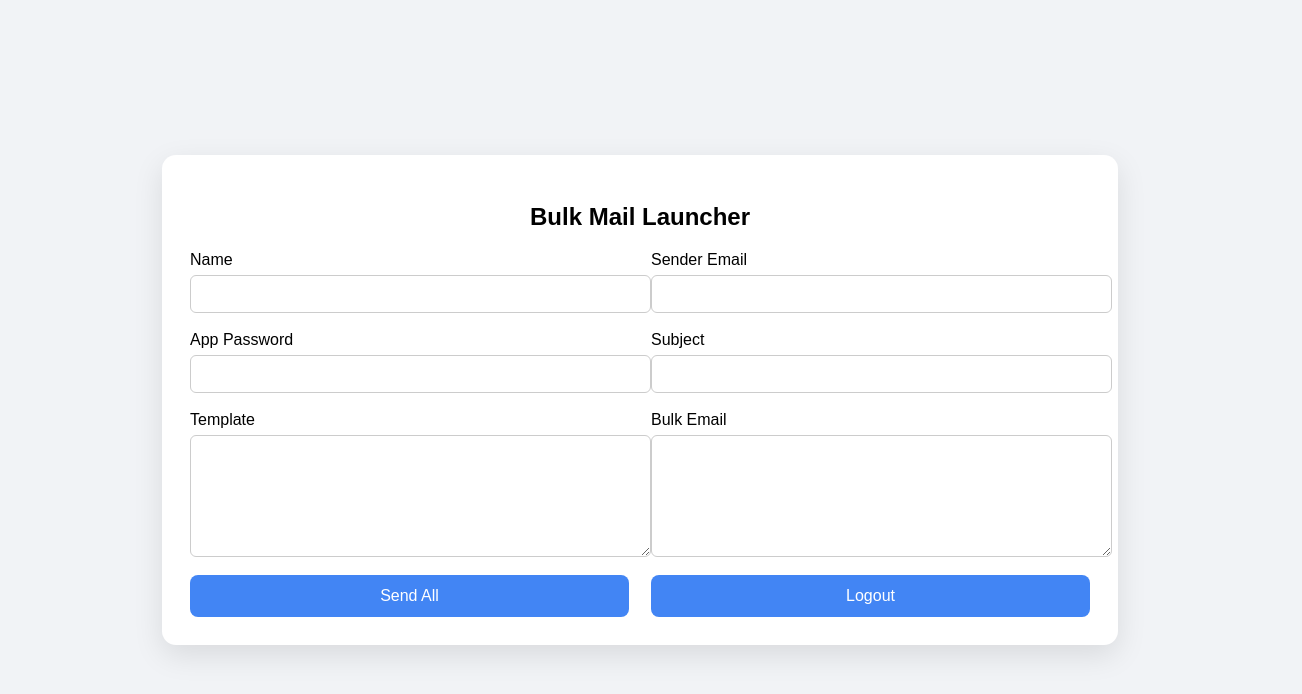
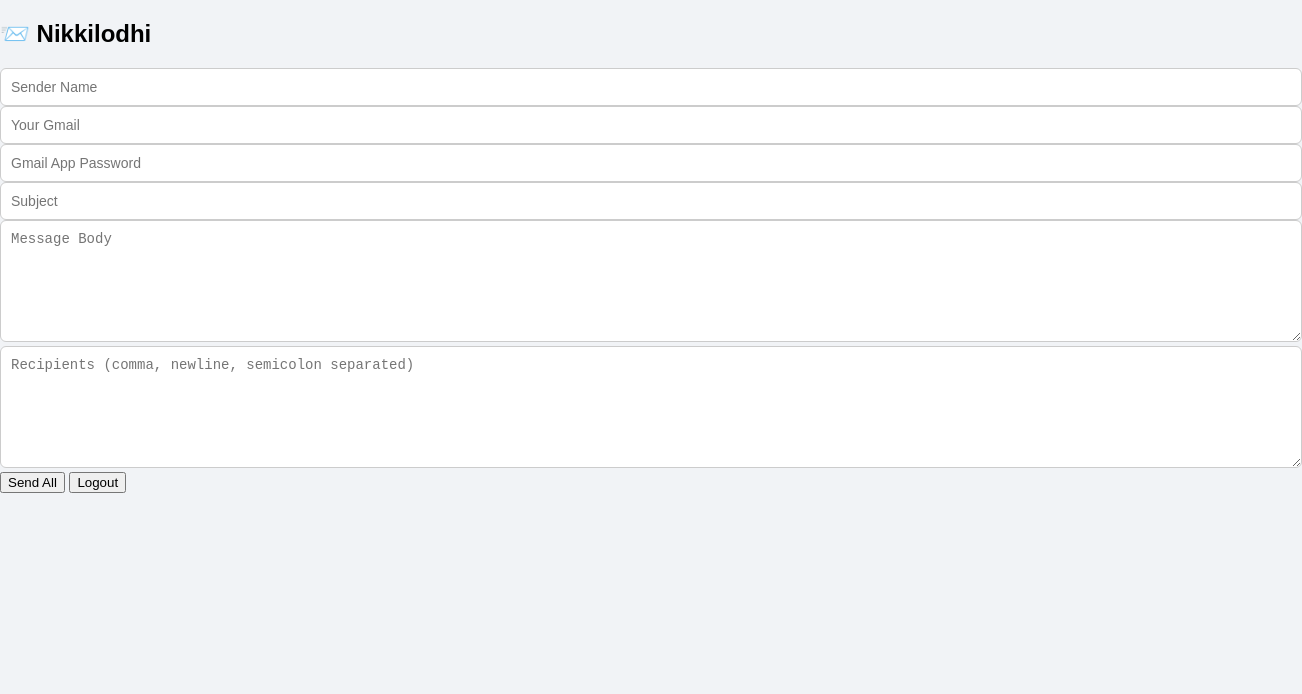
Before and after one commit to rnfyatendra-lab/Montimahur, a website: page public/launcher.html in a window 1280 px wide. Shown: the whole page, 1302 px wide, since content can reach past the window. Drawn offline with Linux system fonts and the light colour scheme.

Commit message:
Update launcher.html

```diff
--- a/public/launcher.html
+++ b/public/launcher.html
@@ -1,51 +1,32 @@
 <!DOCTYPE html>
 <html lang="en">
 <head>
-  <meta charset="UTF-8" />
-  <meta name="viewport" content="width=device-width,initial-scale=1.0" />
-  <title>Bulk Mail Launcher</title>
-  <link rel="stylesheet" href="style.css" />
+  <meta charset="UTF-8">
+  <title>Nikkilodhi - Bulk Mailer</title>
+  <link rel="stylesheet" href="style.css">
 </head>
 <body>
-  <div class="landscape-shell">
-    <div class="landscape-card">
-      <h2 class="landscape-title">Bulk Mail Launcher</h2>
-
-      <form id="mailForm" class="landscape-grid">
-        <div class="form-group">
-          <label for="senderName">Name</label>
-          <input type="text" id="senderName" name="senderName" required />
-        </div>
-        <div class="form-group">
-          <label for="senderEmail">Sender Email</label>
-          <input type="email" id="senderEmail" name="senderEmail" required />
-        </div>
-        <div class="form-group">
-          <label for="appPassword">App Password</label>
-          <input type="password" id="appPassword" name="appPassword" required />
-        </div>
-        <div class="form-group">
-          <label for="subject">Subject</label>
-          <input type="text" id="subject" name="subject" required />
-        </div>
-        <div class="form-group">
-          <label for="message">Template</label>
-          <textarea id="message" name="message" required></textarea>
-        </div>
-        <div class="form-group">
-          <label for="recipients">Bulk Email</label>
-          <textarea id="recipients" name="recipients" required></textarea>
-        </div>
-        <div class="form-group">
-          <button type="submit" id="sendBtn" class="btn primary">Send All</button>
-        </div>
-        <div class="form-group">
-          <button type="button" id="logoutBtn" class="btn primary">Logout</button>
-        </div>
-      </form>
-    </div>
+  <div class="box">
+    <form id="mailForm">
+      <h2>📨 Nikkilodhi</h2>
+      <div class="row">
+        <input type="text" name="senderName" placeholder="Sender Name" required>
+        <input type="email" name="senderEmail" placeholder="Your Gmail" required>
+      </div>
+      <div class="row">
+        <input type="password" name="appPassword" placeholder="Gmail App Password" required>
+        <input type="text" name="subject" placeholder="Subject" required>
+      </div>
+      <div class="row full">
+        <textarea name="message" placeholder="Message Body" required></textarea>
+        <textarea name="recipients" placeholder="Recipients (comma, newline, semicolon separated)" required></textarea>
+      </div>
+      <div class="row buttons">
+        <button id="sendBtn" type="submit">Send All</button>
+        <button type="button" onclick="logout()">Logout</button>
+      </div>
+    </form>
   </div>
-
   <script src="script.js"></script>
 </body>
 </html>
```
